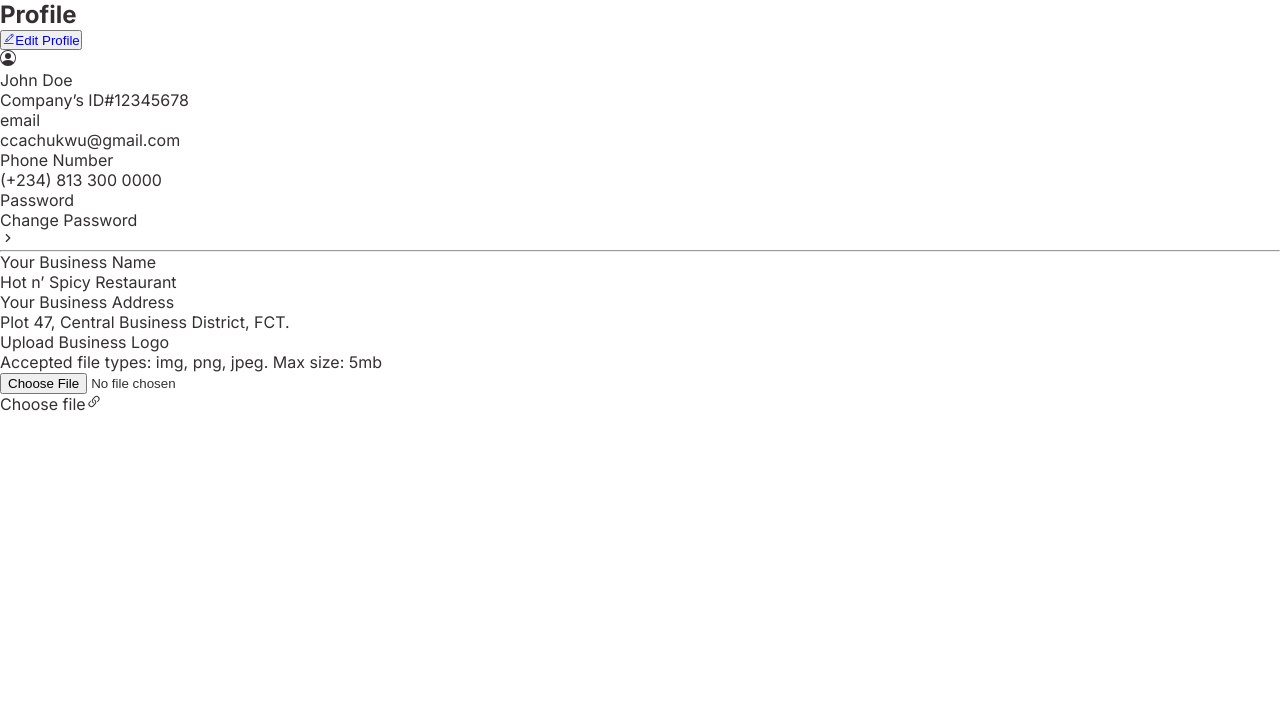
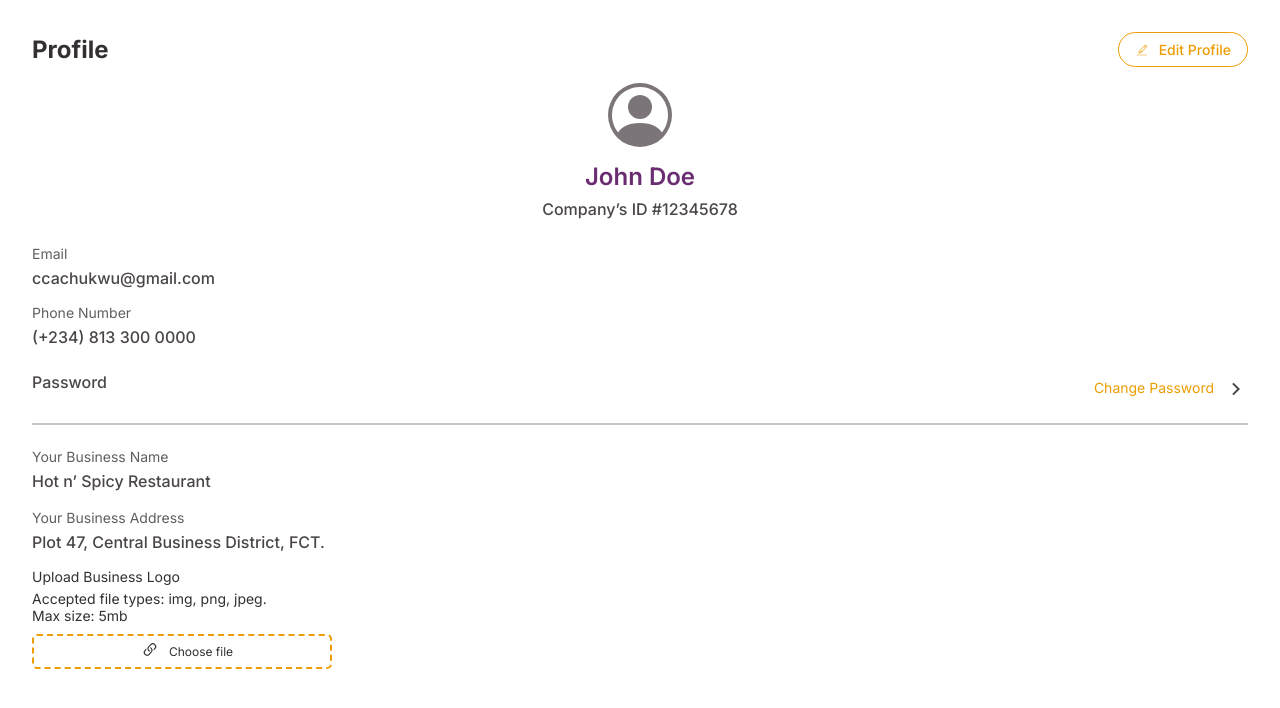
Before and after one commit to King-Mikaelson/vigilant-octo-enigma, a React (Create React App) app: page /settings in a window 1280 px wide. Shown: the top 708 px of the page. Built offline with nearby package versions, Linux system fonts and the light colour scheme.

Commit message:
Added Profile settings page

```diff
--- a/src/components/settings/adminSettings/profile/index.tsx
+++ b/src/components/settings/adminSettings/profile/index.tsx
@@ -9,7 +9,7 @@ const Profile = () => {
       <div className="profile-header">
         <h3>Profile</h3>
         <button>
-          <Link to="/edit-profile">
+          <Link to="/edit-profile" className="profile-link-btn">
             <CiEdit />
             Edit Profile
           </Link>
@@ -19,21 +19,21 @@ const Profile = () => {
         <span>
           <BsPersonCircle />
         </span>
-        <p>John Doe</p>
-        <span>Company’s ID#12345678</span>
+        <h3>John Doe</h3>
+        <p>Company’s ID #12345678</p>
       </div>
       <div className="profile-body">
         <div className="body-email">
-          <span>email</span>
+          <span className="span1">Email</span>
           <p>ccachukwu@gmail.com</p>
         </div>
         <div className="body-phone">
-          <span>Phone Number</span>
+          <span className="span1">Phone Number</span>
           <p>(+234) 813 300 0000</p>
         </div>
         <div className="body-password">
           <span>Password</span>
-          <div>
+          <div className="change-password">
             <p>Change Password</p>
             <span>
               <RiArrowRightSLine />
@@ -54,14 +54,15 @@ const Profile = () => {
         </div>
         <div className="biz-logo">
           <span>Upload Business Logo</span>
-          <p>Accepted file types: img, png, jpeg. Max size: 5mb</p>
+          <p className="img-type">Accepted file types: img, png, jpeg.</p>
+          <p className="max-mb">Max size: 5mb</p>
           <div className="logo-input">
             <input type="file" />
             <div>
-              <span>Choose file</span>
-              <span>
-                <BsLink45Deg />
+              <span className="profile-icon">
+                <BsLink45Deg size={18} />
               </span>
+              Choose file
             </div>
           </div>
         </div>
--- a/src/styles/abstracts/_variables.scss
+++ b/src/styles/abstracts/_variables.scss
@@ -12,7 +12,7 @@ $sm-font2: 2rem;
 $xs-font: 0.88rem;
 $xxs-font: 0.81rem;
 $extra-font: 1.25rem;
-$vs-font:0.25rem;
+$vs-font: 0.25rem;
 
 //PROJECT COLOR PALETTE
 $primary-color: #51145a;
@@ -22,8 +22,9 @@ $light-purple: #ffebfb;
 $black-color: #332f32;
 $black-color2: #4a4549;
 $white-color: #ffffff;
-$bg-white:#f4f7fa;
+$bg-white: #f4f7fa;
 $gray-bg: #f5f5f5;
+$dark-gray: #625D60;
 $light-gray: #7b7579;
 $lighter-gray: #b1a9ad;
 $placeholder-gray: #ccc4c8;
--- a/src/styles/components/_settings.scss
+++ b/src/styles/components/_settings.scss
@@ -0,0 +1,172 @@
+.profile-container {
+    margin-top: 1rem;
+    padding: 0 2rem;
+
+    .profile-header {
+        display: flex;
+        justify-content: space-between;
+        align-items: center;
+        padding: 1rem 0;
+
+        button {
+            border-radius: 20px;
+            font-family: $inter-font;
+            background: none;
+            border: none;
+            font-weight: 500;
+            font-size: 14px;
+            padding: 0.5rem 1rem;
+            border: 1px solid $secondary-color;
+            cursor: pointer;
+
+            .profile-link-btn {
+                display: flex;
+                align-items: center;
+                gap: 10px;
+                color: $secondary-color;
+            }
+        }
+    }
+
+    .profile-name {
+        @include flexCenter;
+        flex-direction: column;
+
+        span {
+            font-size: 4rem;
+            color: $light-gray;
+        }
+
+        h3 {
+            padding-bottom: 0.5rem;
+            font-weight: 600;
+            font-size: 24px;
+            color: $primary-color2;
+        }
+
+        p {
+            font-weight: 500;
+            color: $black-color2;
+            padding-bottom: 1.5rem;
+        }
+    }
+
+    .profile-body {
+
+        .body-email,
+        .body-phone {
+            padding-bottom: 14px;
+
+            p {
+                color: $black-color2;
+                font-weight: 500;
+                padding-top: 5px;
+            }
+        }
+
+        .span1 {
+            font-size: 14px;
+            color: $dark-gray;
+        }
+
+        .body-password {
+            display: flex;
+            justify-content: space-between;
+            padding-top: 6px;
+
+            span {
+                color: $black-color2;
+                font-weight: 500;
+                padding-top: 5px
+            }
+
+            .change-password {
+                display: flex;
+                align-items: center;
+                color: $secondary-color;
+                gap: 10px;
+                cursor: pointer;
+
+                p {
+                    font-size: 14px;
+                }
+
+                span {
+                    font-size: 24px;
+                    margin-top: 5px;
+                }
+            }
+        }
+    }
+
+    .profile-hr {
+        border: 1px solid $placeholder-gray;
+        margin: 1rem 0;
+    }
+
+    .business-body {
+        padding-top: 5px;
+
+        .biz-name,
+        .biz-address {
+            padding-bottom: 1rem;
+
+            p {
+                color: $black-color2;
+                font-weight: 500;
+                padding-top: 5px;
+            }
+
+            span {
+                font-size: 14px;
+                color: $dark-gray;
+            }
+        }
+
+        .biz-logo {
+            font-weight: 400;
+            font-size: 14px;
+            width: 300px;
+
+            .img-type {
+                font-weight: 400;
+                font-size: 14px;
+                padding-top: 5px;
+            }
+
+            .max-mb {
+                font-weight: 400;
+                font-size: 14px;
+                padding-bottom: 10px;
+            }
+
+            .logo-input {
+                display: flex;
+                align-items: center;
+                border: 2px dashed $secondary-color;
+                border-radius: 5px;
+                padding: 5px;
+                width: 300px;
+
+                input[type="file"] {
+                    display: none;
+                }
+
+                div {
+                    display: flex;
+                    align-items: center;
+                    cursor: pointer;
+                    text-align: center;
+                    gap: 10px;
+                    font-size: 12px;
+                    margin: 0 auto;
+
+                    .profile-icon {
+                        padding-left: 10px;
+                    }
+                }
+            }
+        }
+    }
+
+}
```
